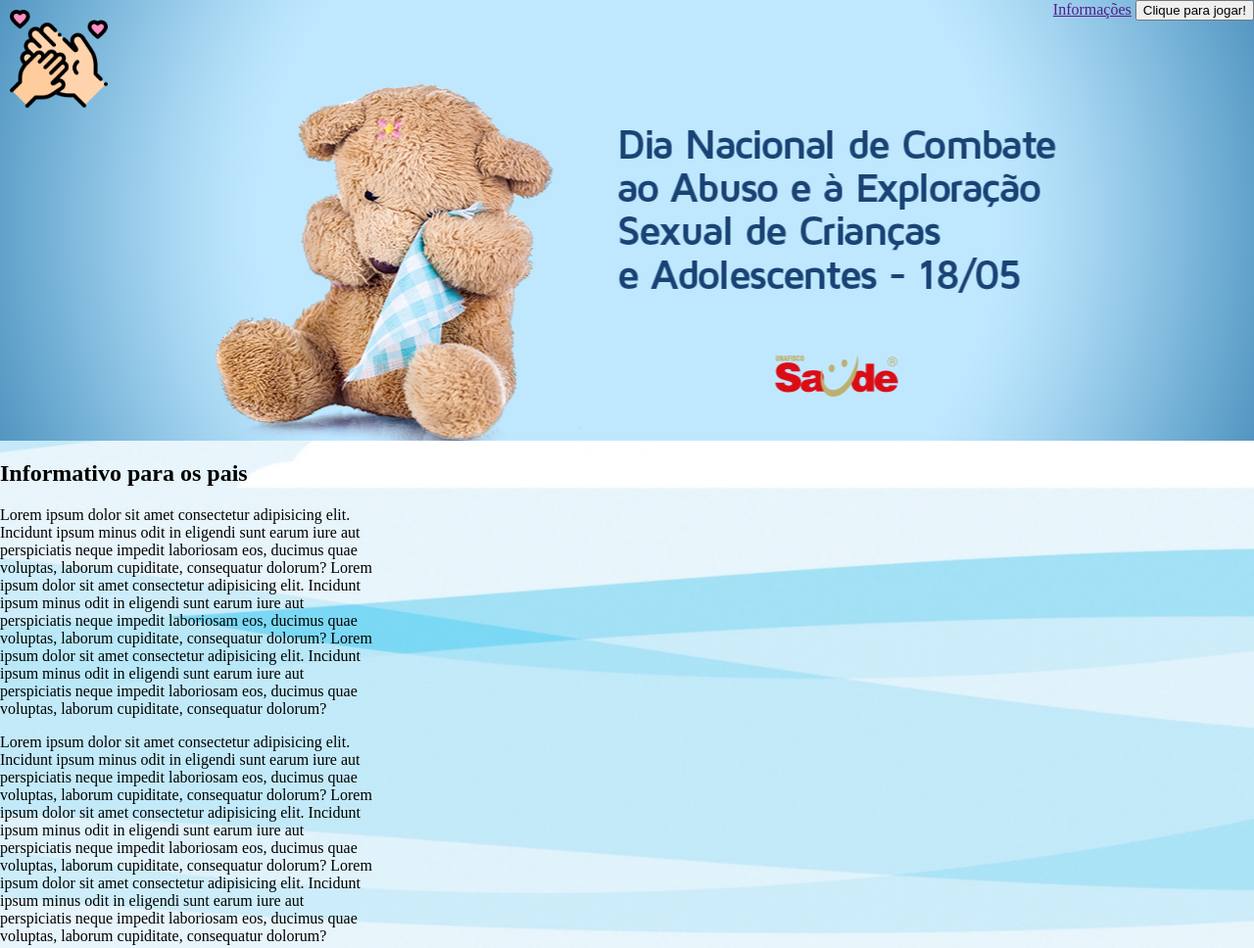
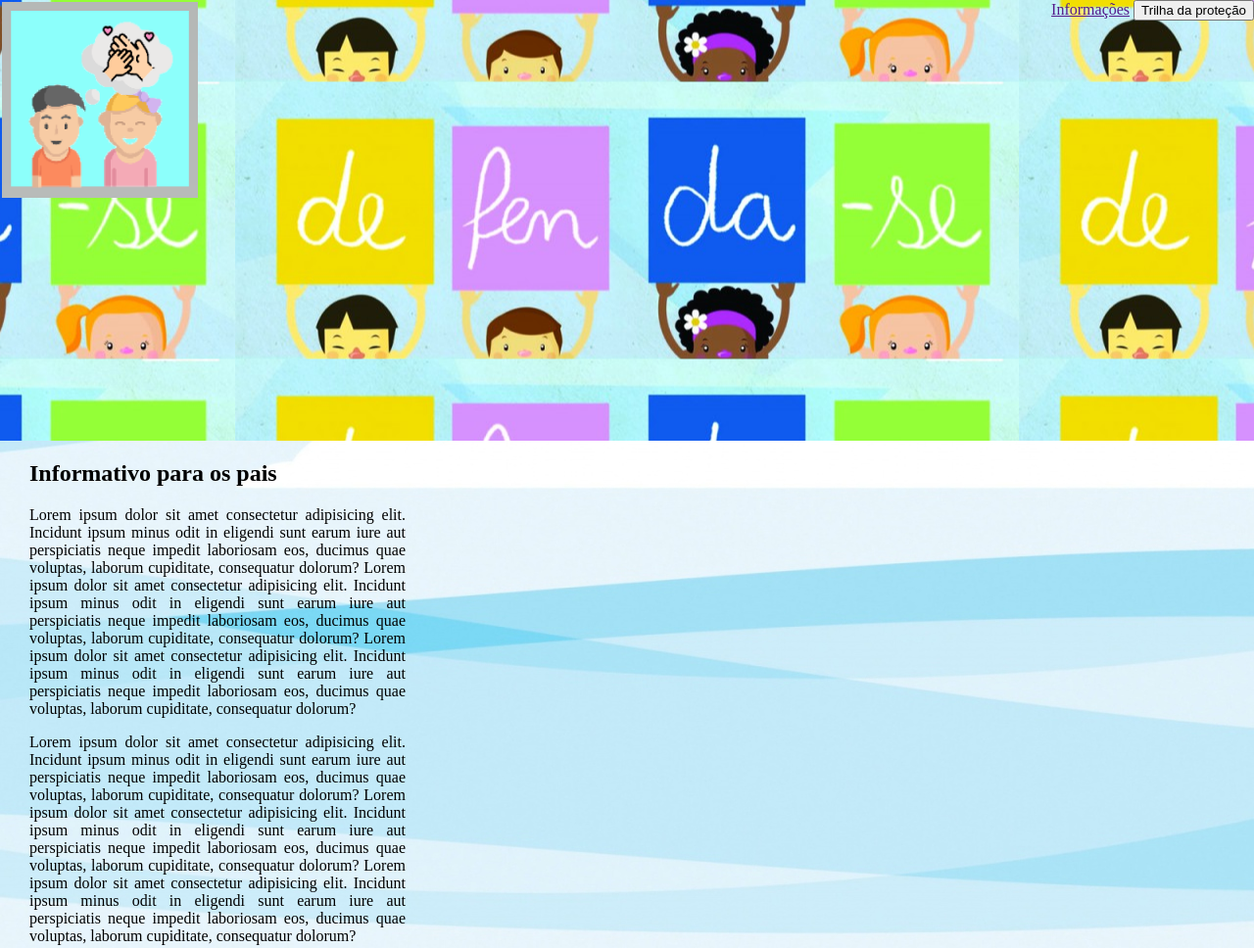
Before and after one commit to grupointer/projeto-fds, a plain HTML site: page index.html in a window 1280 px wide. Shown: the top 968 px of the page at 98% size. Drawn offline with Linux system fonts and the light colour scheme.

Commit message:
Add files via upload

```diff
--- a/css/stilo.css
+++ b/css/stilo.css
@@ -5,12 +5,14 @@ body{
 header{
     width: 100vw;
     height: 450px;
-    background: url(../imagens/banner.png);
+    background: url(../imagens/defender.jpg);
     background-position: center center;
 }
 aside{
     width: 30vw;
-background-color:;
+    text-align:justify ;
+    margin-left: 30px;
+
 }
 footer{
     width: 100vw;
@@ -20,9 +22,9 @@ footer{
     bottom: 0px;
 }
 #maos{
-    width: 100px;
-    height: 100px;
-    margin: 10px;
+    width: 200px;
+    height: 200px;
+    margin: 2px;
 }
 nav{
     display: block;
--- a/index.html
+++ b/index.html
@@ -4,16 +4,16 @@
     <meta charset="UTF-8">
     <meta name="viewport" content="width=device-width, initial-scale=1.0">
     <meta http-equiv="X-UA-Compatible" content="ie=edge">
-    <title>Abuso infantil</title>
+    <title>Ação Vencer</title>
     <link rel="stylesheet" href="css/stilo.css">
 </head>
 <body>
 
         <header>
-            <img id="maos" src="imagens/maos.png" alt="Logo">
+            <img id="maos" src="imagens/Braf-logo.png" alt="Logo">
             <nav>
                 <a href="">Informações</a>
-                <button>Clique para jogar!</button>
+                <button>Trilha da proteção</button>
             </nav>
 
         </header>
@@ -29,7 +29,7 @@
             <img id="brothers" src="imagens/BROTHERS.png" alt="">
         </section>
         <div id="denuncia">
-            <button>faça sua denúncia</button>
+            <button>Faça sua denúncia</button>
         </div>
         <footer>
             <img src="imagens/fb.png" alt="">
```
Also changed, not shown: imagens/BRaf-logo.png (added), imagens/Brcurioso-logo.png (added), imagens/defender.jpg (added).
